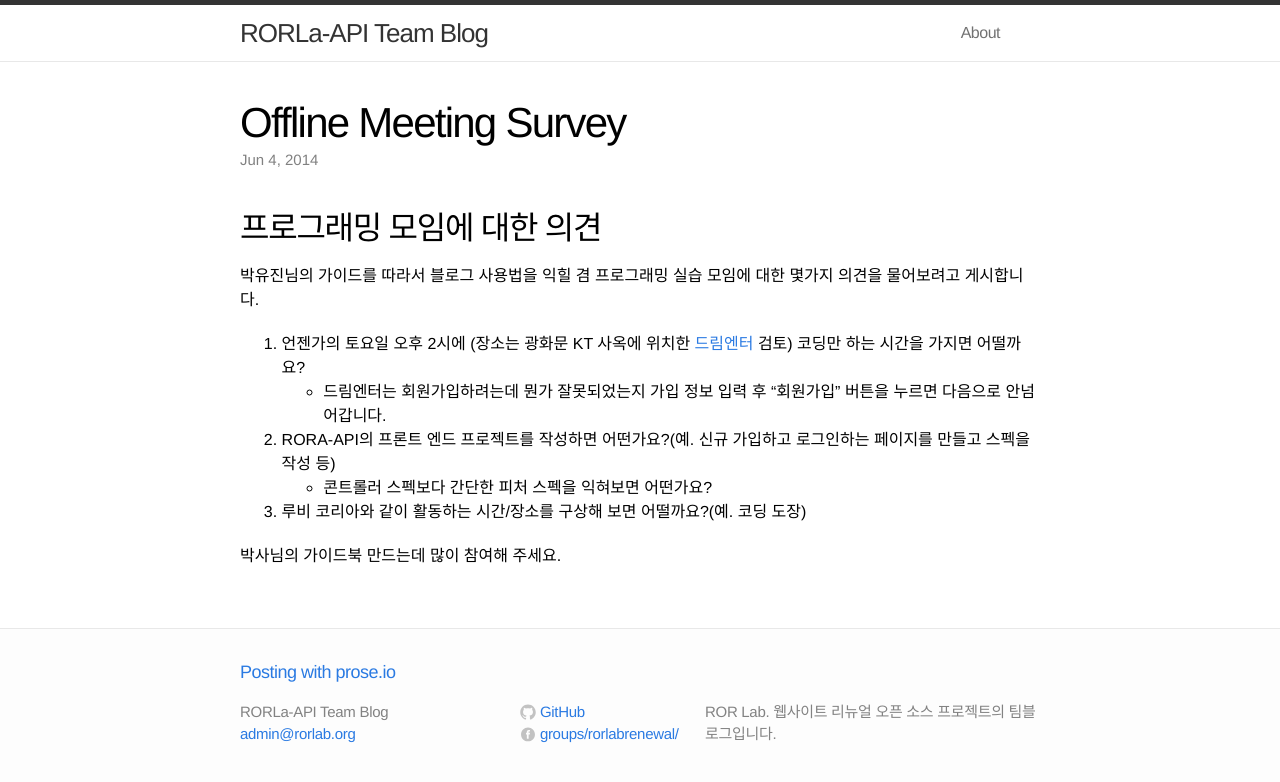
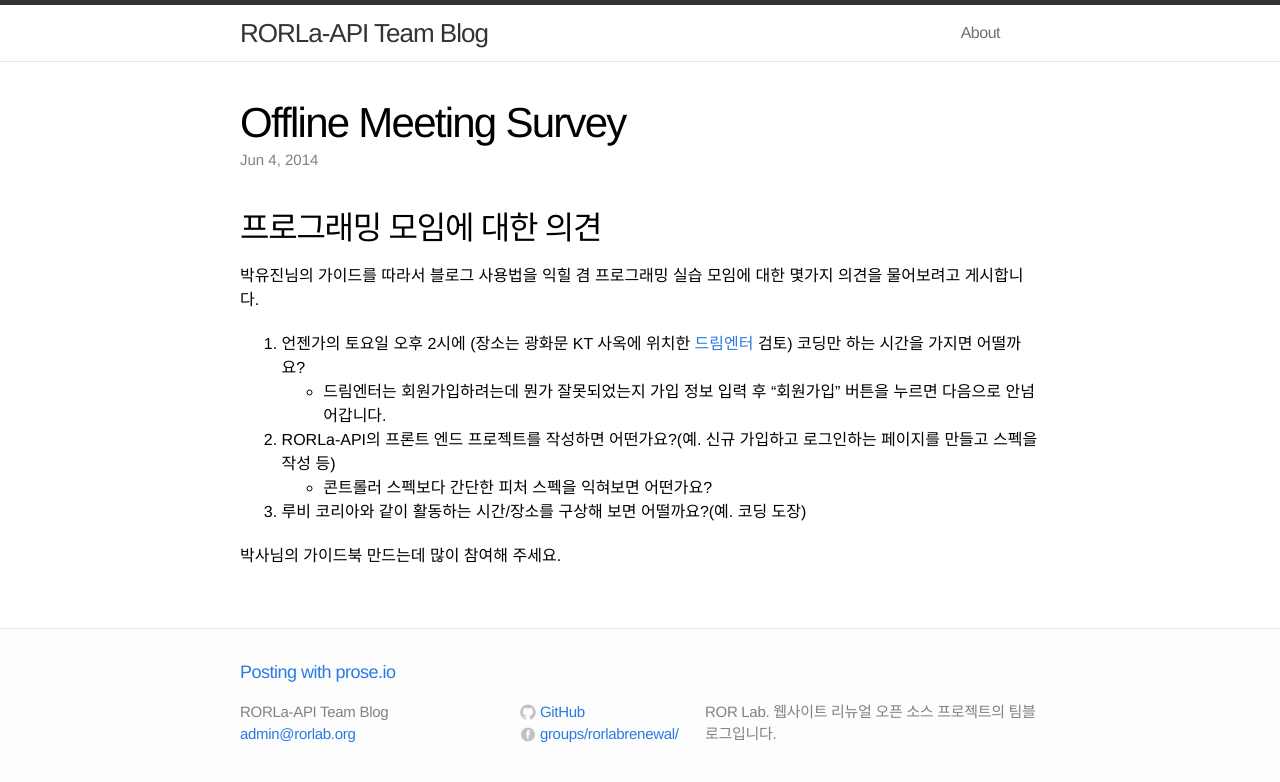
Before and after one commit to RORLabNew/rorlabnew.github.io, a Jekyll site: the page built from _posts/2014-06-04-offline-meeting-survey.md, in a window 1280 px wide. Shown: the top 782 px of the page. Built offline with Jekyll 4.4.1, drawn with Linux system fonts in a browser that asks for light colours; Markdown is read by kramdown in place of the engine named in the settings.

Commit message:
오타수정

```diff
--- a/_posts/2014-06-04-offline-meeting-survey.md
+++ b/_posts/2014-06-04-offline-meeting-survey.md
@@ -9,7 +9,7 @@ published: true
 
 1. 언젠가의 토요일 오후 2시에 (장소는 광화문 KT 사옥에 위치한 [드림엔터](www.dreamenter.or.kr) 검토) 코딩만 하는 시간을 가지면 어떨까요?
 - 드림엔터는 회원가입하려는데 뭔가 잘못되었는지 가입 정보 입력 후 "회원가입" 버튼을 누르면 다음으로 안넘어갑니다.
-1. RORA-API의 프론트 엔드 프로젝트를 작성하면 어떤가요?(예. 신규 가입하고 로그인하는 페이지를 만들고 스펙을 작성 등)
+1. RORLa-API의 프론트 엔드 프로젝트를 작성하면 어떤가요?(예. 신규 가입하고 로그인하는 페이지를 만들고 스펙을 작성 등)
 - 콘트롤러 스펙보다 간단한 피처 스펙을 익혀보면 어떤가요?
 1. 루비 코리아와 같이 활동하는 시간/장소를 구상해 보면 어떨까요?(예. 코딩 도장)
 
```
